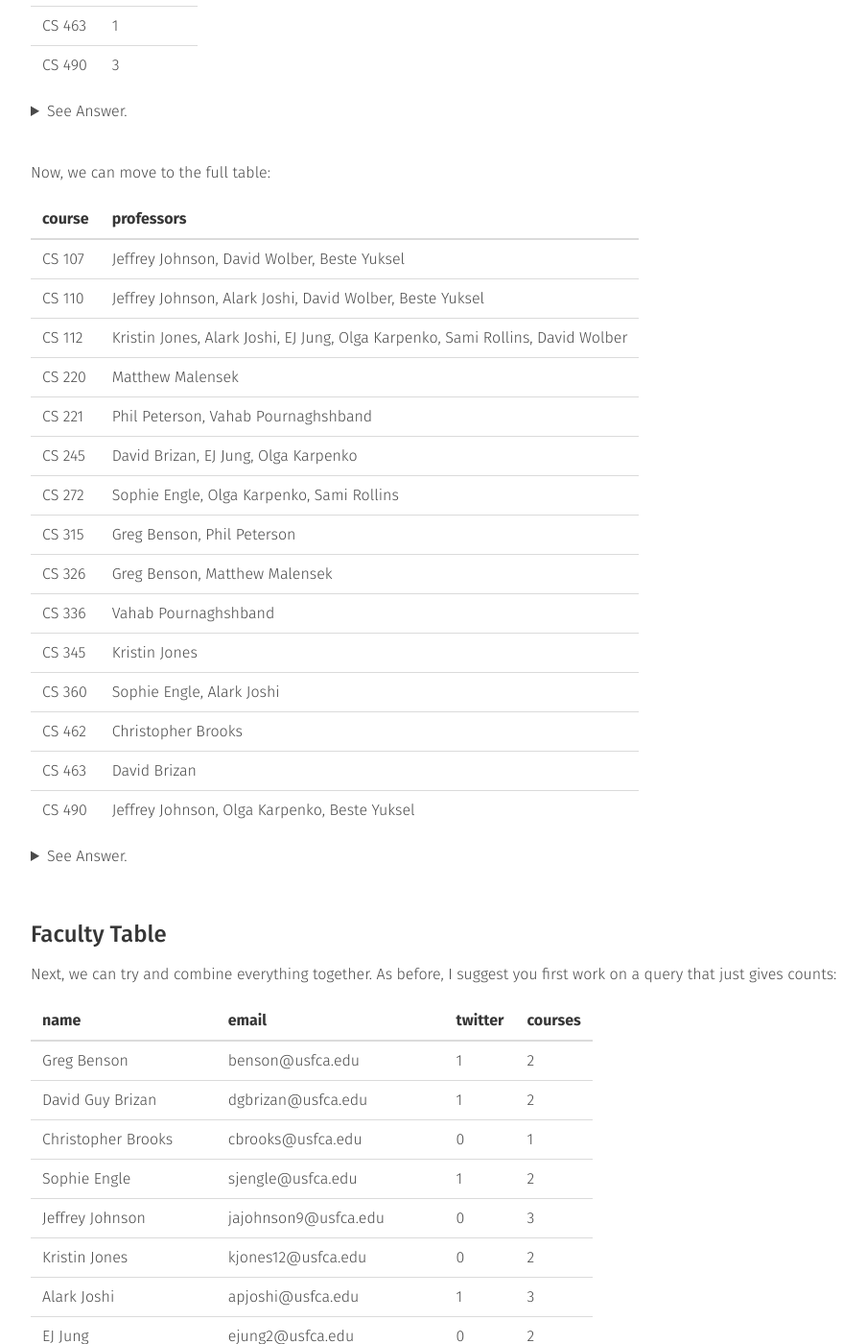
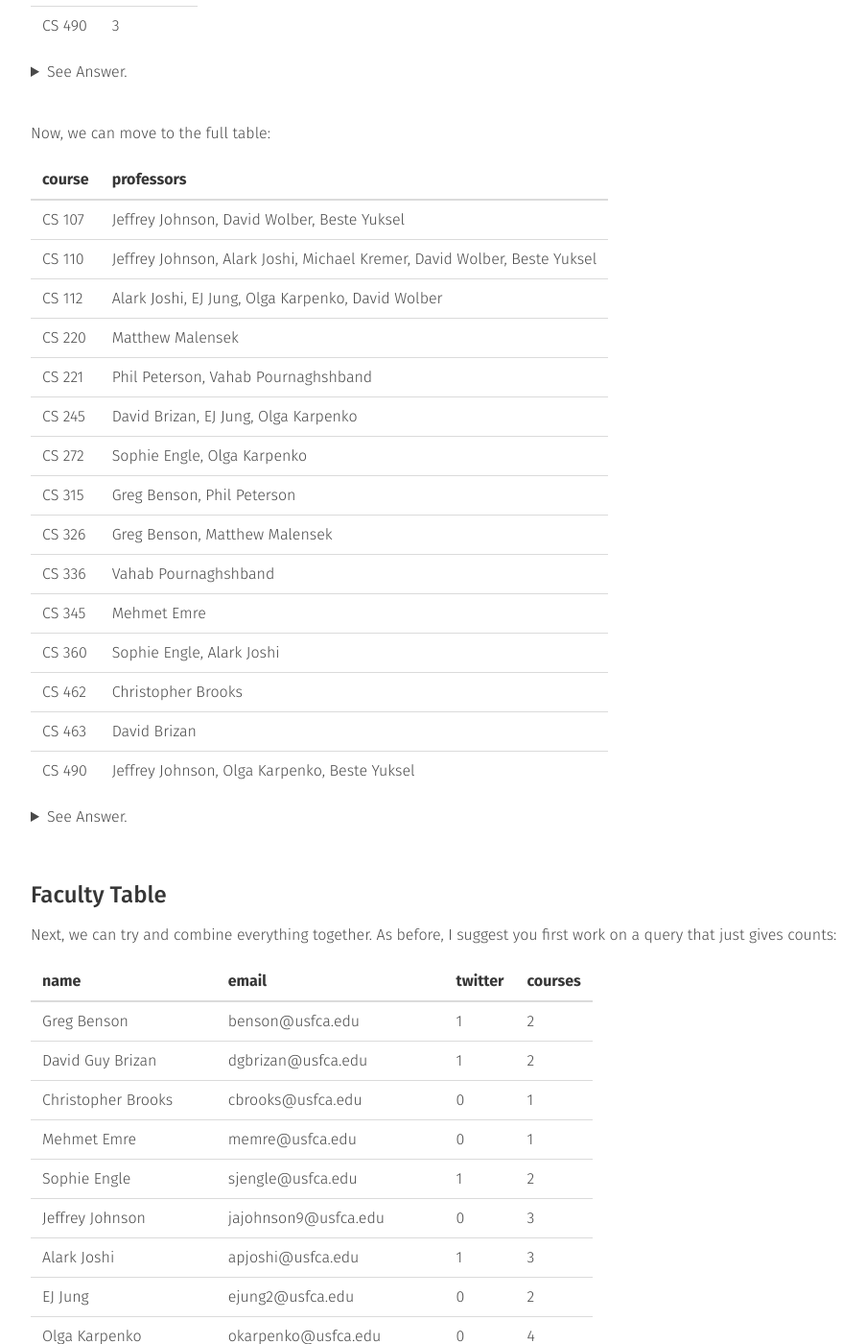
Before and after one commit to usf-cs272-fall2022/usf-cs272-fall2022.github.io, a Jekyll site: the page built from _sql/sql-demo-selecting.md, in a window 1280 px wide and 1400 px high, scrolled down 1651 px. Shown: the whole window at 96% size, without its empty margins (32-935 px from the left). Built offline with Jekyll 4.4.1, drawn with Linux system fonts in a browser that asks for light colours; comment, search, counter and statistics services are not loaded; some of the changed text lies outside the part shown.

Commit message:
Updated faculty

```diff
--- a/_sql/sql-demo-selecting.md
+++ b/_sql/sql-demo-selecting.md
@@ -28,10 +28,8 @@
 | Sophie Engle     | @sjengle         |
 | Alark Joshi      | @alark           |
 | Matthew Malensek | @MatthewMalensek |
-| Sami Rollins     | @samirollins     |
 | David Wolber     | @wolberd         |
 | Beste Yuksel     | @BesteFYuksel    |
-
 
 <details>
 <summary>See Answer.</summary>
@@ -84,23 +82,23 @@
 
 Now, we can move to the full table:
 
-| course | professors                                                                     |
-|--------|--------------------------------------------------------------------------------|
-| CS 107 | Jeffrey Johnson, David Wolber, Beste Yuksel                                    |
-| CS 110 | Jeffrey Johnson, Alark Joshi, David Wolber, Beste Yuksel                       |
-| CS 112 | Kristin Jones, Alark Joshi, EJ Jung, Olga Karpenko, Sami Rollins, David Wolber |
-| CS 220 | Matthew Malensek                                                               |
-| CS 221 | Phil Peterson, Vahab Pournaghshband                                            |
-| CS 245 | David Brizan, EJ Jung, Olga Karpenko                                           |
-| CS 272 | Sophie Engle, Olga Karpenko, Sami Rollins                                      |
-| CS 315 | Greg Benson, Phil Peterson                                                     |
-| CS 326 | Greg Benson, Matthew Malensek                                                  |
-| CS 336 | Vahab Pournaghshband                                                           |
-| CS 345 | Kristin Jones                                                                  |
-| CS 360 | Sophie Engle, Alark Joshi                                                      |
-| CS 462 | Christopher Brooks                                                             |
-| CS 463 | David Brizan                                                                   |
-| CS 490 | Jeffrey Johnson, Olga Karpenko, Beste Yuksel                                   |
+| course | professors                                                               |
+|--------|--------------------------------------------------------------------------|
+| CS 107 | Jeffrey Johnson, David Wolber, Beste Yuksel                              |
+| CS 110 | Jeffrey Johnson, Alark Joshi, Michael Kremer, David Wolber, Beste Yuksel |
+| CS 112 | Alark Joshi, EJ Jung, Olga Karpenko, David Wolber                        |
+| CS 220 | Matthew Malensek                                                         |
+| CS 221 | Phil Peterson, Vahab Pournaghshband                                      |
+| CS 245 | David Brizan, EJ Jung, Olga Karpenko                                     |
+| CS 272 | Sophie Engle, Olga Karpenko                                              |
+| CS 315 | Greg Benson, Phil Peterson                                               |
+| CS 326 | Greg Benson, Matthew Malensek                                            |
+| CS 336 | Vahab Pournaghshband                                                     |
+| CS 345 | Mehmet Emre                                                              |
+| CS 360 | Sophie Engle, Alark Joshi                                                |
+| CS 462 | Christopher Brooks                                                       |
+| CS 463 | David Brizan                                                             |
+| CS 490 | Jeffrey Johnson, Olga Karpenko, Beste Yuksel                             |
 
 <details>
 <summary>See Answer.</summary>
@@ -129,16 +127,16 @@
 | Greg Benson          | benson@usfca.edu          |       1 |       2 |
 | David Guy Brizan     | dgbrizan@usfca.edu        |       1 |       2 |
 | Christopher Brooks   | cbrooks@usfca.edu         |       0 |       1 |
+| Mehmet Emre          | memre@usfca.edu           |       0 |       1 |
 | Sophie Engle         | sjengle@usfca.edu         |       1 |       2 |
 | Jeffrey Johnson      | jajohnson9@usfca.edu      |       0 |       3 |
-| Kristin Jones        | kjones12@usfca.edu        |       0 |       2 |
 | Alark Joshi          | apjoshi@usfca.edu         |       1 |       3 |
 | EJ Jung              | ejung2@usfca.edu          |       0 |       2 |
 | Olga Karpenko        | okarpenko@usfca.edu       |       0 |       4 |
+| Michael Kremer       | mkremer@usfca.edu         |       0 |       1 |
 | Matthew Malensek     | mmalensek@usfca.edu       |       1 |       2 |
 | Phil Peterson        | phpeterson@usfca.edu      |       0 |       2 |
 | Vahab Pournaghshband | vpournaghshband@usfca.edu |       0 |       2 |
-| Sami Rollins         | snrollins@usfca.edu       |       1 |       2 |
 | David Wolber         | wolberd@usfca.edu         |       1 |       3 |
 | Beste Yuksel         | byuksel@usfca.edu         |       1 |       3 |
 
@@ -166,16 +164,16 @@
 | Greg Benson          | benson@usfca.edu          | @gregorydbenson  | CS 315, CS 326                 |
 | David Guy Brizan     | dgbrizan@usfca.edu        | @davidguybrizan  | CS 245, CS 463                 |
 | Christopher Brooks   | cbrooks@usfca.edu         |                  | CS 462                         |
+| Mehmet Emre          | memre@usfca.edu           |                  | CS 345                         |
 | Sophie Engle         | sjengle@usfca.edu         | @sjengle         | CS 272, CS 360                 |
 | Jeffrey Johnson      | jajohnson9@usfca.edu      |                  | CS 107, CS 110, CS 490         |
-| Kristin Jones        | kjones12@usfca.edu        |                  | CS 112, CS 345                 |
 | Alark Joshi          | apjoshi@usfca.edu         | @alark           | CS 110, CS 112, CS 360         |
 | EJ Jung              | ejung2@usfca.edu          |                  | CS 112, CS 245                 |
 | Olga Karpenko        | okarpenko@usfca.edu       |                  | CS 112, CS 245, CS 272, CS 490 |
+| Michael Kremer       | mkremer@usfca.edu         |                  | CS 110                         |
 | Matthew Malensek     | mmalensek@usfca.edu       | @MatthewMalensek | CS 220, CS 326                 |
 | Phil Peterson        | phpeterson@usfca.edu      |                  | CS 221, CS 315                 |
 | Vahab Pournaghshband | vpournaghshband@usfca.edu |                  | CS 221, CS 336                 |
-| Sami Rollins         | snrollins@usfca.edu       | @samirollins     | CS 112, CS 272                 |
 | David Wolber         | wolberd@usfca.edu         | @wolberd         | CS 107, CS 110, CS 112         |
 | Beste Yuksel         | byuksel@usfca.edu         | @BesteFYuksel    | CS 107, CS 110, CS 490         |
 
```
Also changed, not shown: other parts of _sql/sql-demo-selecting.md (+3 -3 lines), _sql/sql-demo-creating.md (+20 -23 lines), _sql/sql-demo-intro.md (+3 -2 lines).
